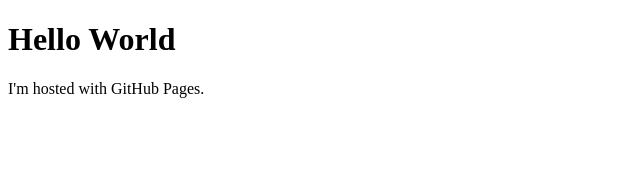
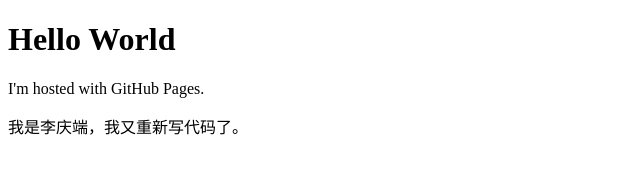
Before and after one commit to learnerLQD/learnerLQD.github.io, a plain HTML site: page index.html in a window 1280 px wide. Shown: the whole page, without its empty margins (0-640 px from the left). Drawn offline with Linux system fonts and the light colour scheme.

Commit message:
Update index.html
我又重新写代码了

```diff
--- a/index.html
+++ b/index.html
@@ -3,5 +3,6 @@
 <body>
 <h1>Hello World</h1>
 <p>I'm hosted with GitHub Pages.</p>
+  <p>我是李庆端，我又重新写代码了。</p>
 </body>
 </html>
```
